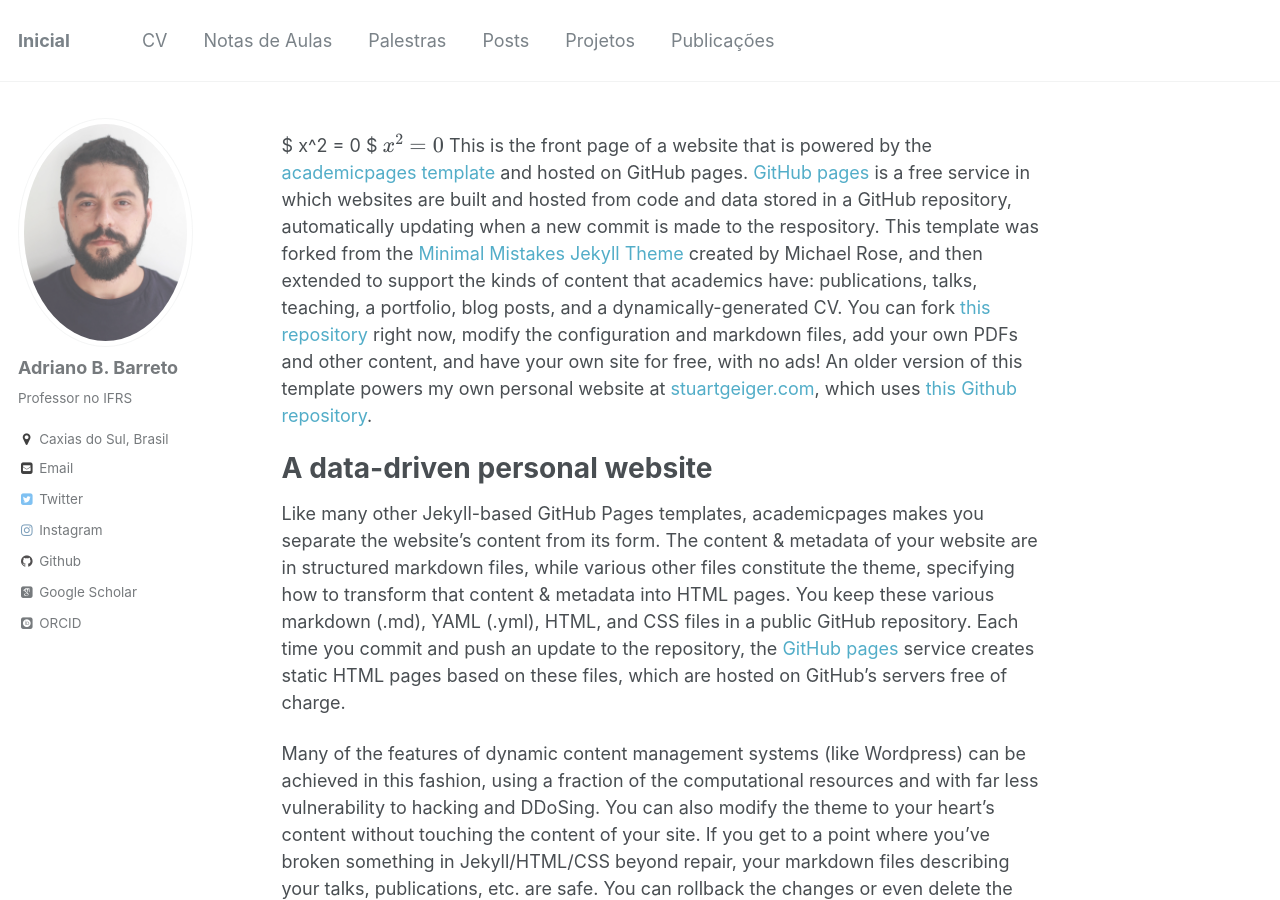
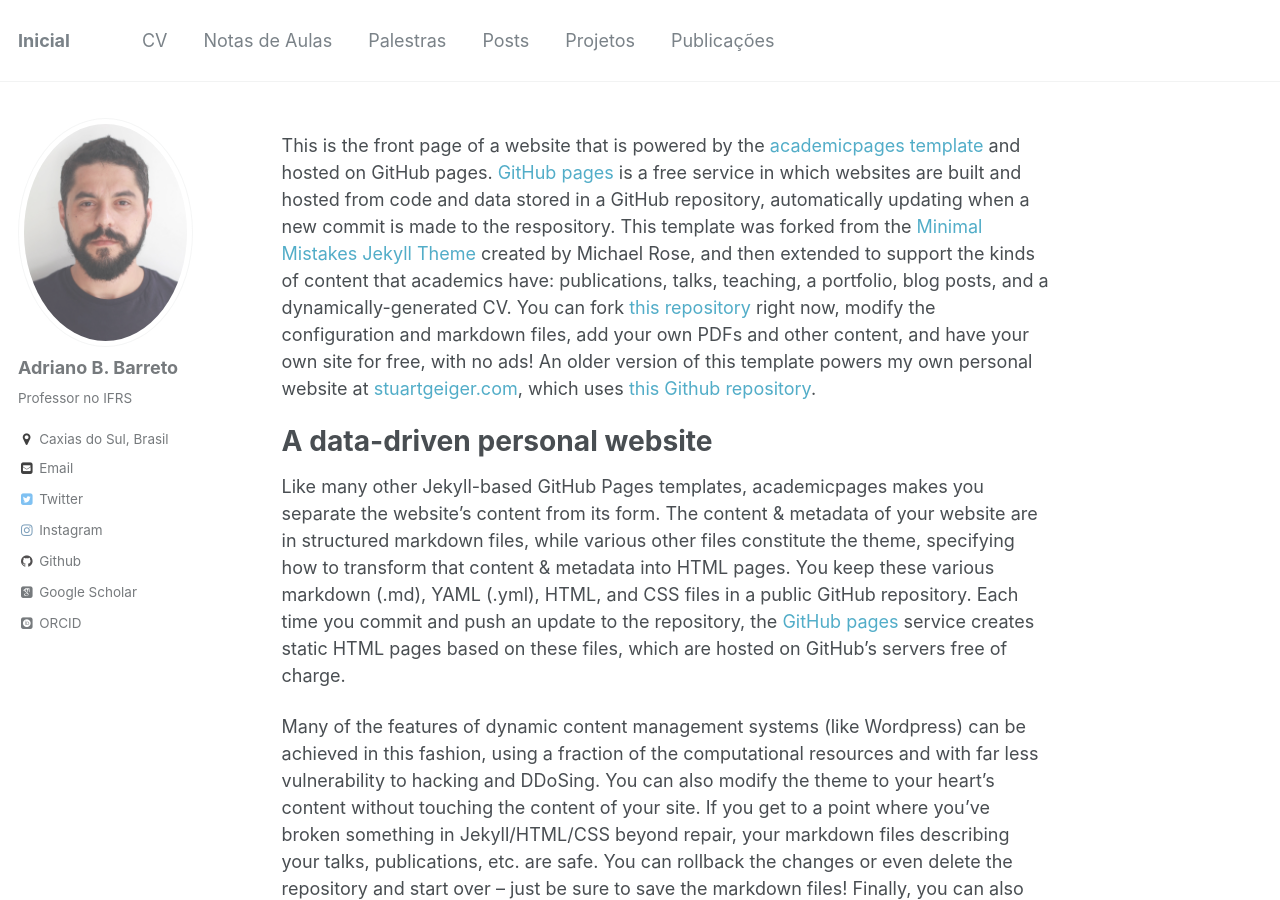
Before and after one commit to hs-macunaima/abbarreto.github.io, a Jekyll site: the page built from _pages/about.md, in a window 1280 px wide and 900 px high. Built offline with Jekyll 4.4.1, drawn with Linux system fonts in a browser that asks for light colours; some web fonts are replaced; formulas are drawn with MathJax 3.

Commit message:
correcoes about

```diff
--- a/_pages/about.md
+++ b/_pages/about.md
@@ -7,8 +7,7 @@ redirect_from:
   - /about/
   - /about.html
 ---
-$ x^2 = 0 $
-$$ x^2 = 0 $$
+
 This is the front page of a website that is powered by the [academicpages template](https://github.com/academicpages/academicpages.github.io) and hosted on GitHub pages. [GitHub pages](https://pages.github.com) is a free service in which websites are built and hosted from code and data stored in a GitHub repository, automatically updating when a new commit is made to the respository. This template was forked from the [Minimal Mistakes Jekyll Theme](https://mmistakes.github.io/minimal-mistakes/) created by Michael Rose, and then extended to support the kinds of content that academics have: publications, talks, teaching, a portfolio, blog posts, and a dynamically-generated CV. You can fork [this repository](https://github.com/academicpages/academicpages.github.io) right now, modify the configuration and markdown files, add your own PDFs and other content, and have your own site for free, with no ads! An older version of this template powers my own personal website at [stuartgeiger.com](http://stuartgeiger.com), which uses [this Github repository](https://github.com/staeiou/staeiou.github.io).
 
 A data-driven personal website
```
